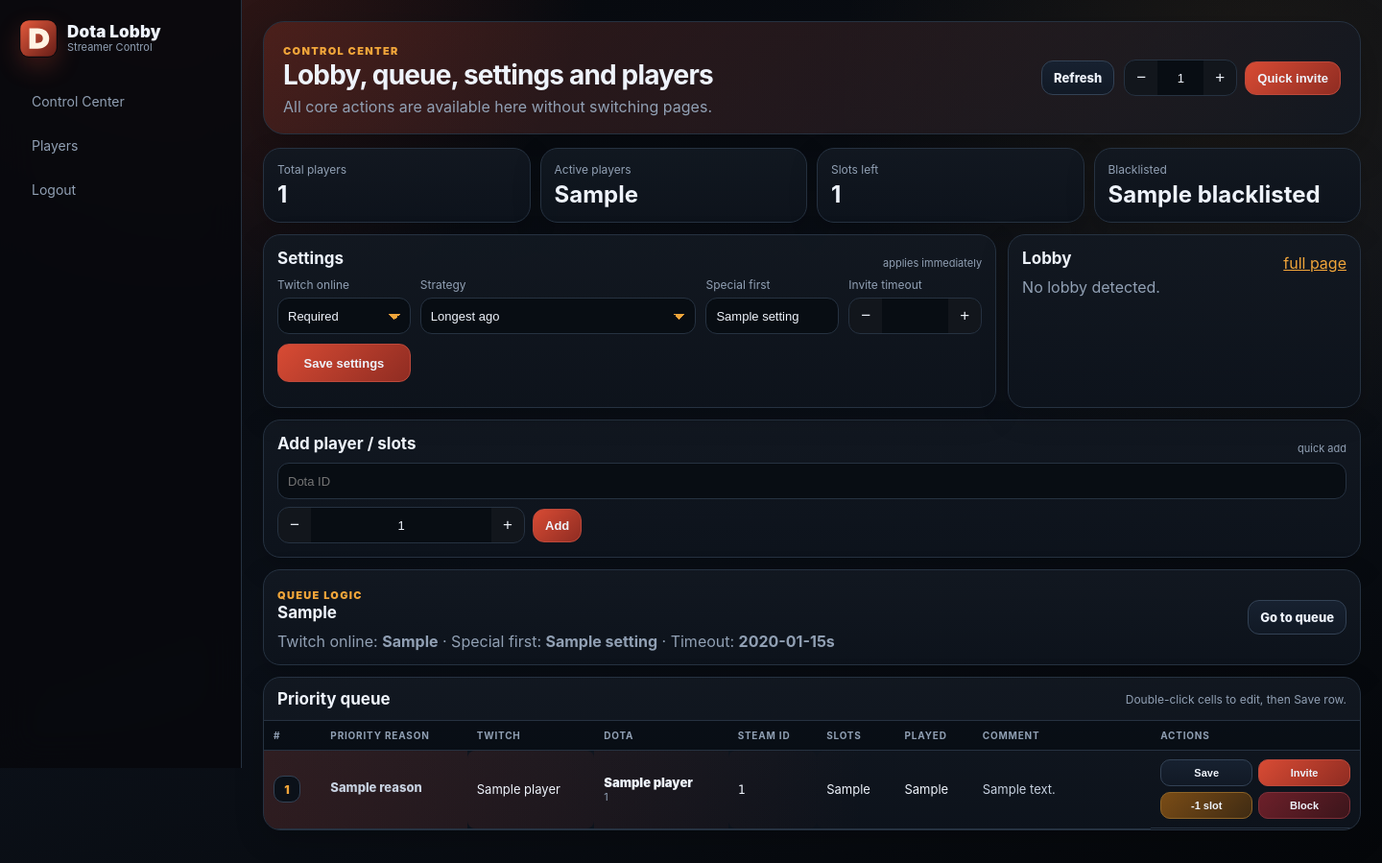
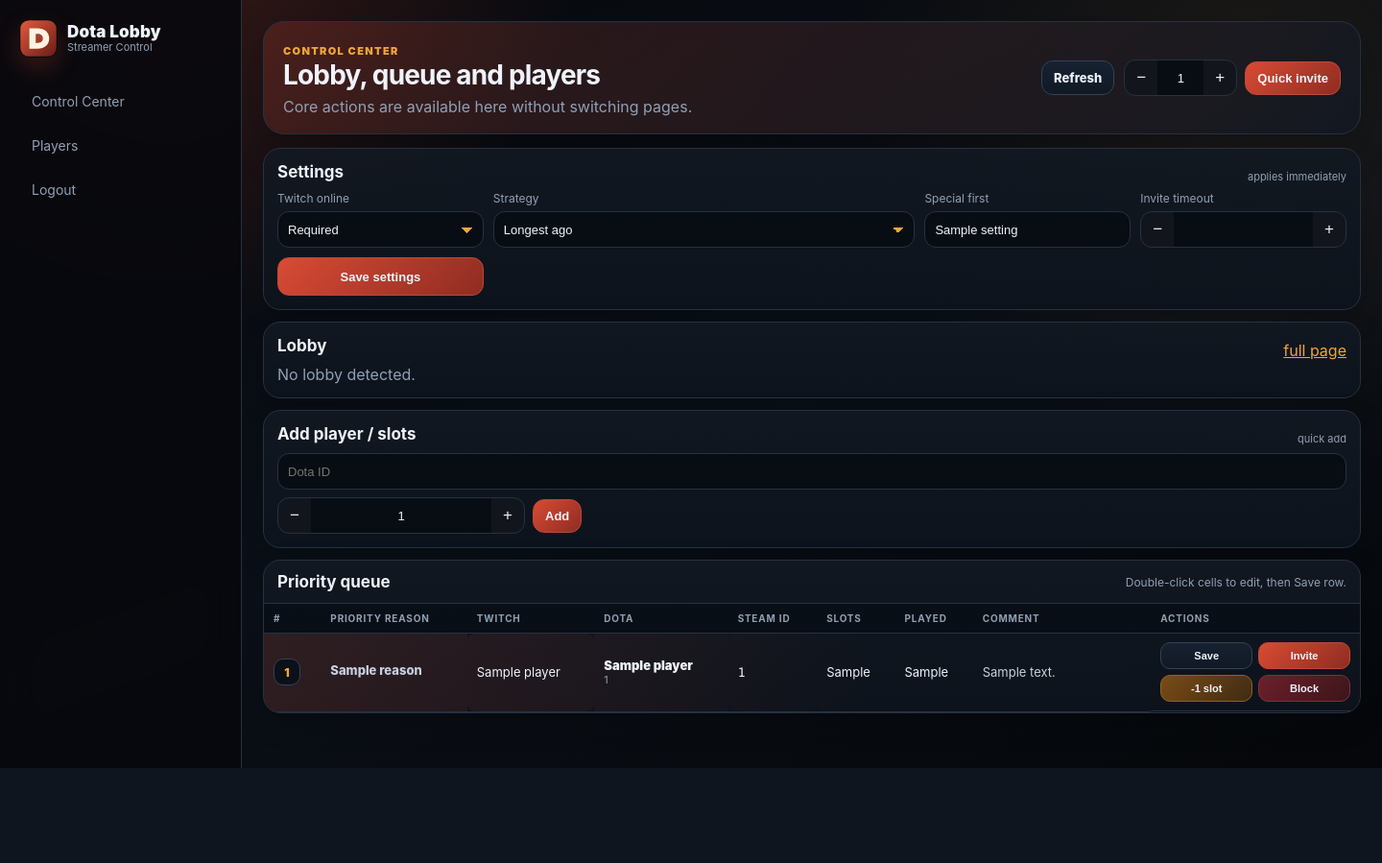
Before and after one commit to tyuh0611-cyber/dota-twitch-lobby-bot, a FastAPI app: template bot_backend/app/templates/dashboard.html in a window 1440 px wide. Shown: the whole page at 96% size. After the commit the page ends 800 px from the top, so only its background shows below. Run offline with FastAPI, Linux system fonts and the light colour scheme; the template is opened without the code that fills it: most values are stand-ins (such as "Sample title", 1, 10 or a date in 2020); parts of the project's set-up code (start-up, migrations or seed data) failed here and were passed over.

Commit message:
Clean dashboard top blocks

```diff
--- a/bot_backend/app/templates/dashboard.html
+++ b/bot_backend/app/templates/dashboard.html
@@ -3,8 +3,8 @@
 <section class="hero compact-hero">
   <div>
     <span class="eyebrow">Control Center</span>
-    <h1>Lobby, queue, settings and players</h1>
-    <p>All core actions are available here without switching pages.</p>
+    <h1>Lobby, queue and players</h1>
+    <p>Core actions are available here without switching pages.</p>
   </div>
   <div class="head-actions">
     <a class="btn" href="/">Refresh</a>
@@ -20,15 +20,8 @@
   </div>
 </section>
 
-<div class="stats-grid">
-  <div class="stat-card"><span>Total players</span><strong>{{ total_players }}</strong></div>
-  <div class="stat-card"><span>Active players</span><strong>{{ active_players }}</strong></div>
-  <div class="stat-card"><span>Slots left</span><strong>{{ total_slots }}</strong></div>
-  <div class="stat-card"><span>Blacklisted</span><strong>{{ blacklisted }}</strong></div>
-</div>
-
-<div class="control-grid">
-  <div class="panel control-panel">
+<div class="control-stack">
+  <div class="panel control-panel settings-panel">
     <div class="panel-head"><h2>Settings</h2><span class="muted">applies immediately</span></div>
     <form method="post" action="/settings" class="settings-grid">
       <input type="hidden" name="return_to" value="/">
@@ -61,12 +54,12 @@
     </form>
   </div>
 
-  <div class="panel control-panel">
+  <div class="panel control-panel lobby-panel">
     <div class="panel-head"><h2>Lobby</h2><a href="/lobby">full page</a></div>
     {% if lobby_error %}<div class="alert">{{ lobby_error }}</div>{% endif %}
     {% if lobby and lobby.lobby_exists %}
       <div class="lobby-summary"><strong>{{ lobby.lobby_id }}</strong><span>{{ lobby.members|length }} members</span></div>
-      <div class="mini-list">
+      <div class="mini-list lobby-list-large">
       {% for m in lobby.members %}
         <div><span>{{ m.dota_name or '-' }}</span><small>{{ m.dota_id or '-' }}</small></div>
       {% endfor %}
@@ -89,15 +82,6 @@
     </div>
     <button class="btn primary" type="submit">Add</button>
   </form>
-</div>
-
-<div class="logic-card">
-  <div>
-    <span class="eyebrow">Queue logic</span>
-    <h2>{{ settings.queue_strategy or 'oldest_played' }}</h2>
-    <p>Twitch online: <strong>{{ settings.require_twitch_online }}</strong> · Special first: <strong>{{ settings.special_first_twitch_names or '-' }}</strong> · Timeout: <strong>{{ settings.invite_timeout_seconds }}s</strong></p>
-  </div>
-  <a class="btn" href="#queue-table">Go to queue</a>
 </div>
 
 <div class="panel table-panel" id="queue-table">
```
